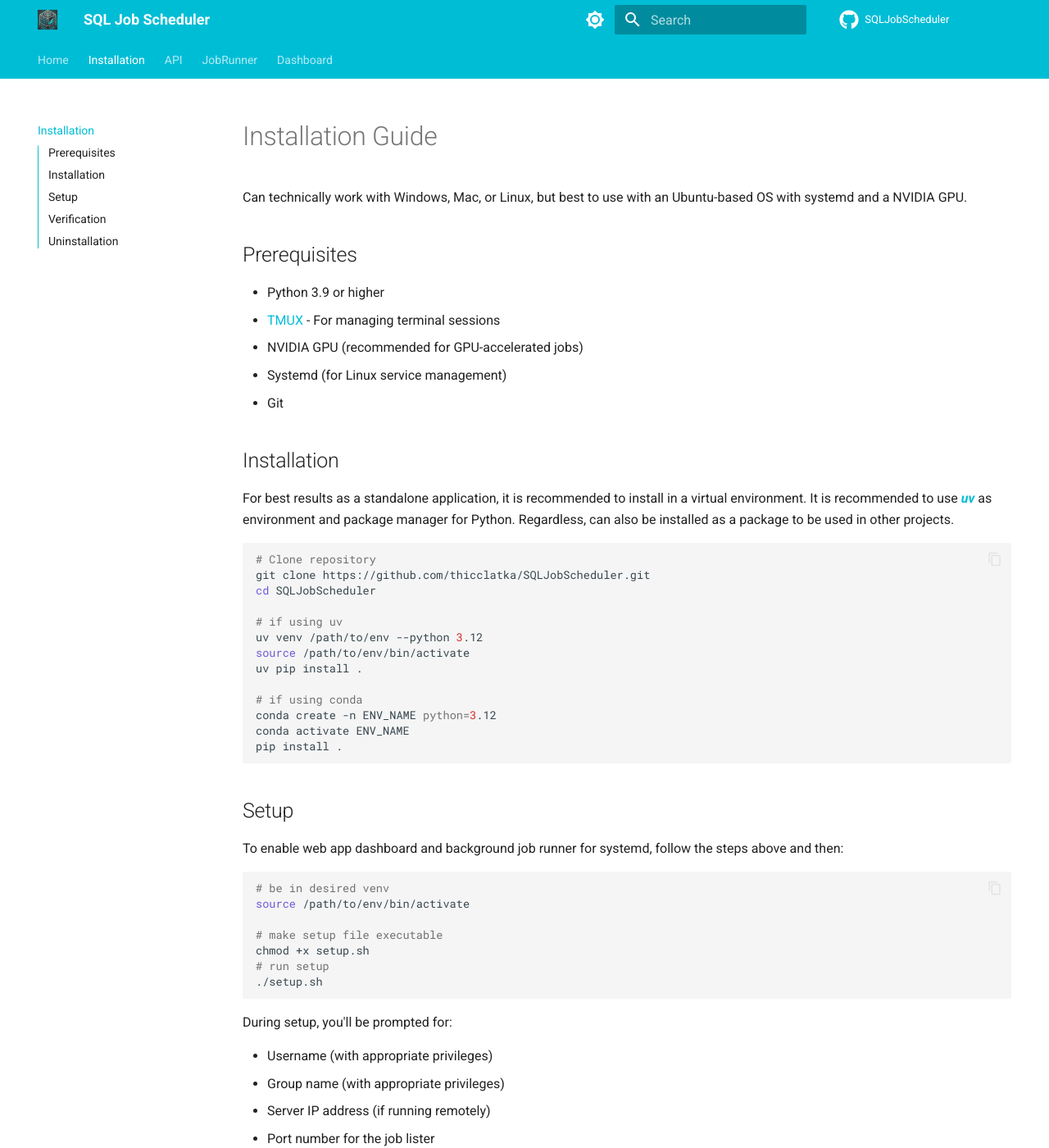
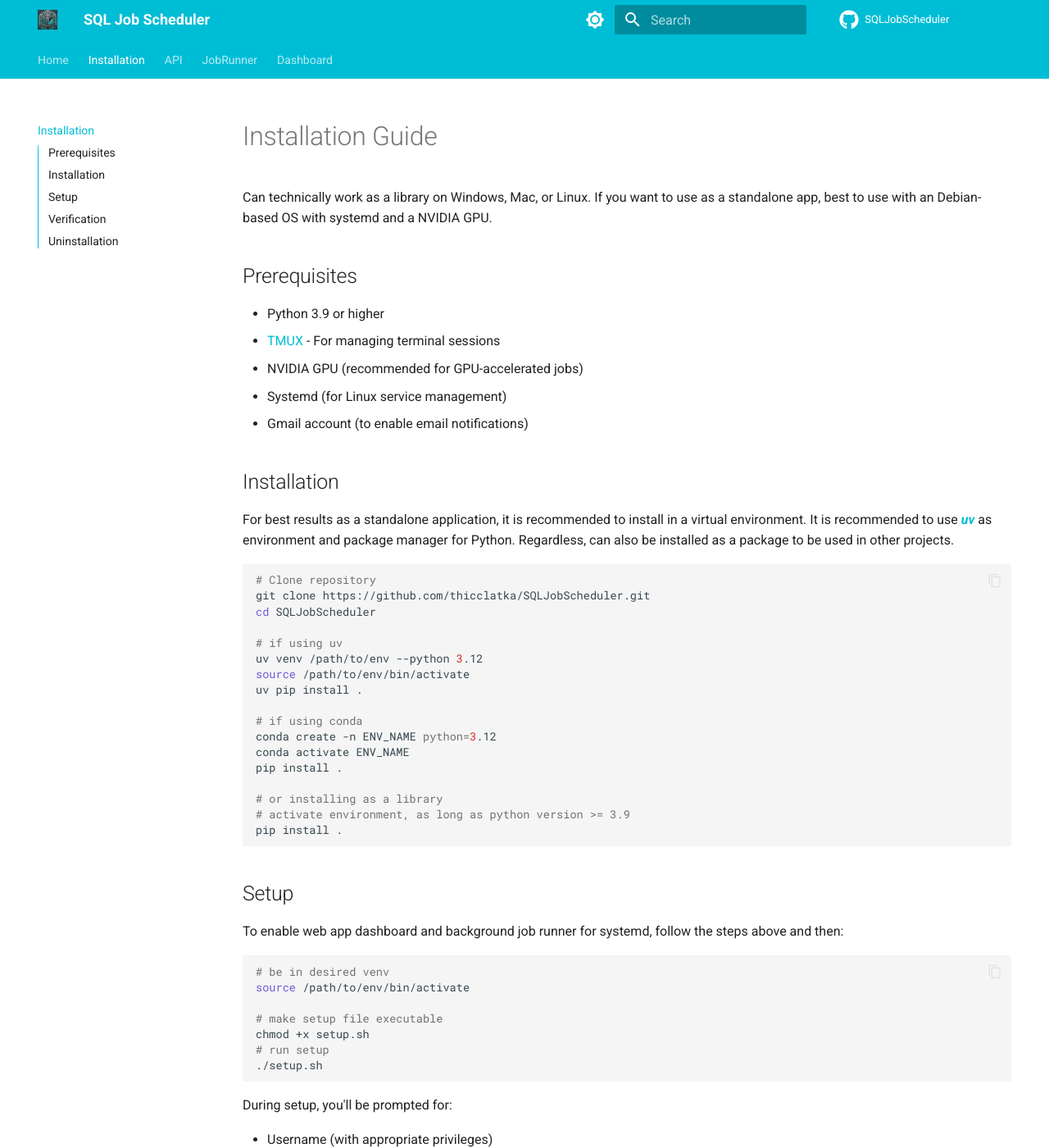
Before and after one commit to thicclatka/SQLJobScheduler, an MkDocs documentation site: the page built from docs/01_installation.md, in a window 1280 px wide and 1400 px high. Shown: the whole window at 82% size. Built offline with MkDocs 1.6.1 and Material for MkDocs 9.7.7, drawn with Linux system fonts in a browser that asks for light colours; comment, search, counter and statistics services are not loaded.

Commit message:
adjusting setup & updating documentation

````diff
--- a/docs/01_installation.md
+++ b/docs/01_installation.md
@@ -1,6 +1,6 @@
 # Installation Guide
 
-Can technically work with Windows, Mac, or Linux, but best to use with an Ubuntu-based OS with systemd and a NVIDIA GPU.
+Can technically work as a library on Windows, Mac, or Linux. If you want to use as a standalone app, best to use with an Debian-based OS with systemd and a NVIDIA GPU.
 
 ## Prerequisites
 
@@ -8,7 +8,7 @@ Can technically work with Windows, Mac, or Linux, but best to use with an Ubuntu
 - [TMUX](https://github.com/tmux/tmux/wiki) - For managing terminal sessions
 - NVIDIA GPU (recommended for GPU-accelerated jobs)
 - Systemd (for Linux service management)
-- Git
+- Gmail account (to enable email notifications)
 
 ## Installation
 
@@ -29,6 +29,9 @@ conda create -n ENV_NAME python=3.12
 conda activate ENV_NAME
 pip install .
 
+# or installing as a library
+# activate environment, as long as python version >= 3.9
+pip install .
 ```
 
 ## Setup
````
Also changed, not shown: docs/04_joblister.md (+1 -1 lines).
